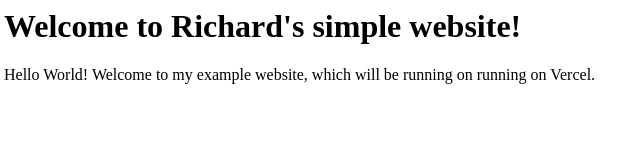
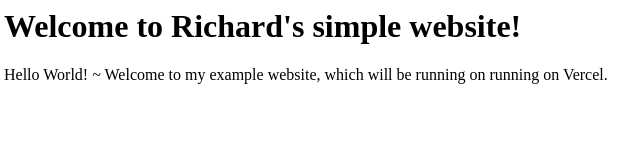
Before and after one commit to richardjzhang/codespaces-blank-16-oct, a plain HTML site: page index.html in a window 1280 px wide. Shown: the full height of the page, 4-644 px from the left. Drawn offline with Linux system fonts and the light colour scheme.

Commit message:
New change

```diff
--- a/index.html
+++ b/index.html
@@ -3,5 +3,5 @@
 </h1>
 
 <div>
-	Hello World! Welcome to my example website, which will be running on  running on Vercel.
+	Hello World! ~ Welcome to my example website, which will be running on  running on Vercel.
 </div>
```
